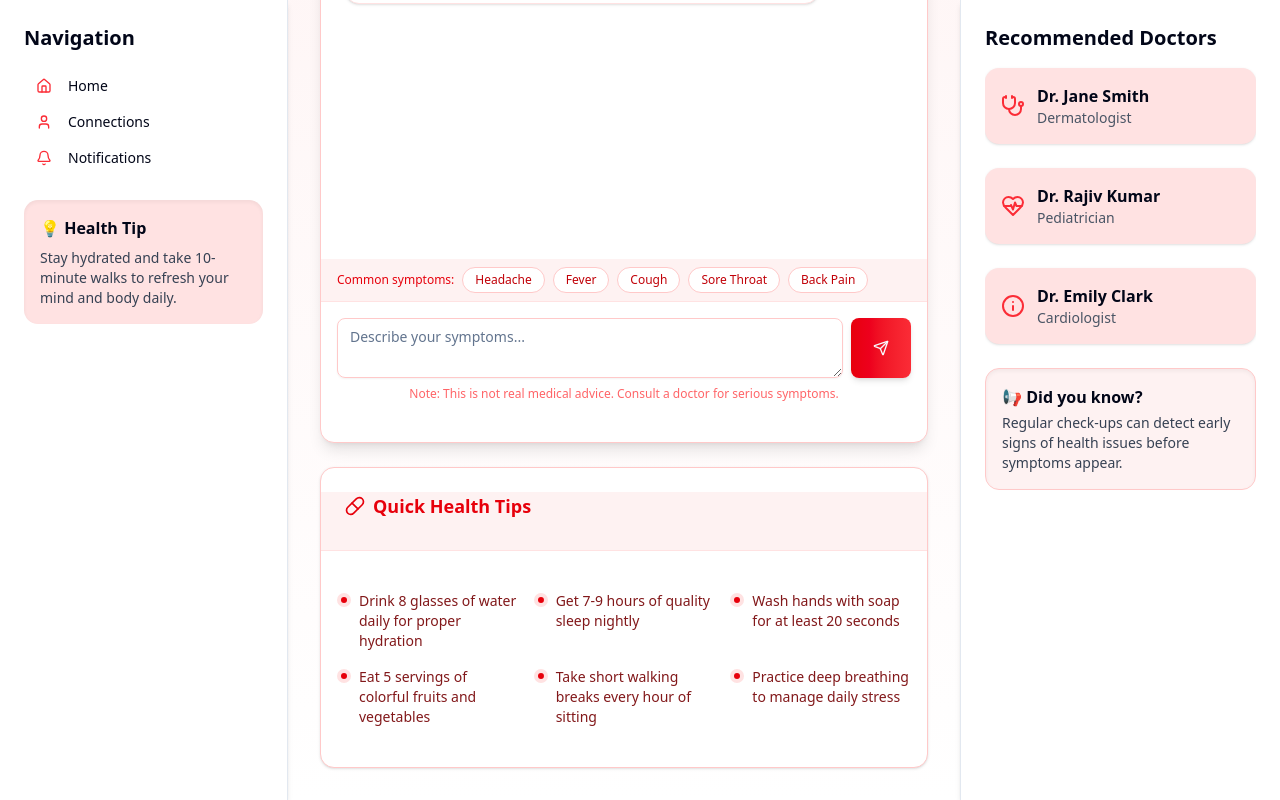
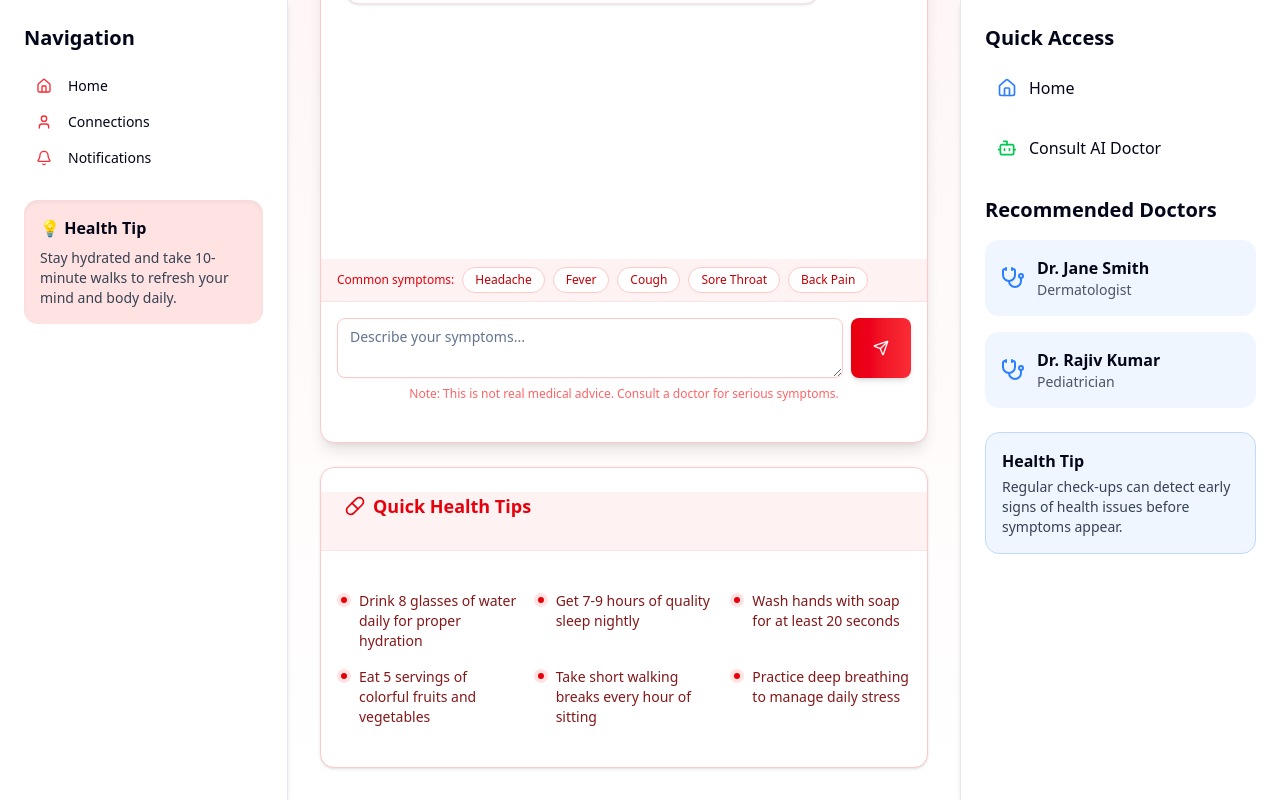
Before and after one commit to SaurabhJain708/Sympto-Check, a Next.js app: page /v1/ai-chatbot in a window 1280 px wide. Built offline with nearby package versions, Linux system fonts and the light colour scheme.

Commit message:
Update DeskTopRecomBar.tsx

```diff
--- a/src/components/ui/dasboard/DeskTopRecomBar.tsx
+++ b/src/components/ui/dasboard/DeskTopRecomBar.tsx
@@ -1,21 +1,34 @@
 import { ScrollArea } from "@/components/ui/scroll-area";
+import { Home, Bot, Stethoscope } from "lucide-react";
+import Link from "next/link";
 
-import {
-    Stethoscope,
-    HeartPulse,
-    Info,
-  } from "lucide-react";
-
-
-
-export default function DeskTopRecommendationBar(){
-    return(
-        <>
+export default function DeskTopRecommendationBar() {
+  return (
     <aside className="hidden lg:block w-80 p-6 bg-white border-l shadow-md sticky top-0 h-screen overflow-y-auto">
       <ScrollArea className="h-full">
         <div className="space-y-6">
-            <h2 className="text-xl font-bold mb-4">Recommended Doctors</h2>
+          {/* Navigation Options */}
+          <div className="space-y-3">
+            <h2 className="text-xl font-bold">Quick Access</h2>
+            <Link
+              href="/v1/dashboard"
+              className="flex items-center space-x-3 p-3 rounded-lg hover:bg-gray-100 transition-colors"
+            >
+              <Home className="w-5 h-5 text-blue-500" />
+              <span>Home</span>
+            </Link>
+            <Link
+              href="/v1/ai-doctor"
+              className="flex items-center space-x-3 p-3 rounded-lg hover:bg-gray-100 transition-colors"
+            >
+              <Bot className="w-5 h-5 text-green-500" />
+              <span>Consult AI Doctor</span>
+            </Link>
+          </div>
 
+          {/* Recommended Doctors Section */}
+          <div className="space-y-4">
+            <h2 className="text-xl font-bold">Recommended Doctors</h2>
             {[
               {
                 name: "Dr. Jane Smith",
@@ -25,28 +38,25 @@ export default function DeskTopRecommendationBar(){
               {
                 name: "Dr. Rajiv Kumar",
                 specialty: "Pediatrician",
-                icon: HeartPulse,
-              },
-              {
-                name: "Dr. Emily Clark",
-                specialty: "Cardiologist",
-                icon: Info,
+                icon: Stethoscope,
               },
             ].map((doc, idx) => (
               <div
                 key={idx}
-                className="bg-red-100 rounded-xl p-4 shadow hover:shadow-md transition flex items-center space-x-3"
+                className="bg-blue-50 rounded-xl p-4 hover:shadow-md transition flex items-center space-x-3"
               >
-                <doc.icon className="text-red-500 w-6 h-6" />
+                <doc.icon className="text-blue-500 w-6 h-6" />
                 <div>
                   <p className="font-semibold">{doc.name}</p>
                   <p className="text-sm text-gray-600">{doc.specialty}</p>
                 </div>
               </div>
             ))}
+          </div>
 
-            <div className="bg-red-50 p-4 rounded-xl border border-red-200 shadow-inner mt-6">
-              <h3 className="font-semibold mb-1">📢 Did you know?</h3>
+          {/* Health Tip Section */}
+          <div className="bg-blue-50 p-4 rounded-xl border border-blue-200">
+            <h3 className="font-semibold mb-1">Health Tip</h3>
             <p className="text-sm text-gray-700">
               Regular check-ups can detect early signs of health issues before
               symptoms appear.
@@ -54,6 +64,6 @@ export default function DeskTopRecommendationBar(){
           </div>
         </div>
       </ScrollArea>
-      </aside></>
-    )
+    </aside>
+  );
 }
```
Lines whose indentation alone changed are shown as unchanged.
